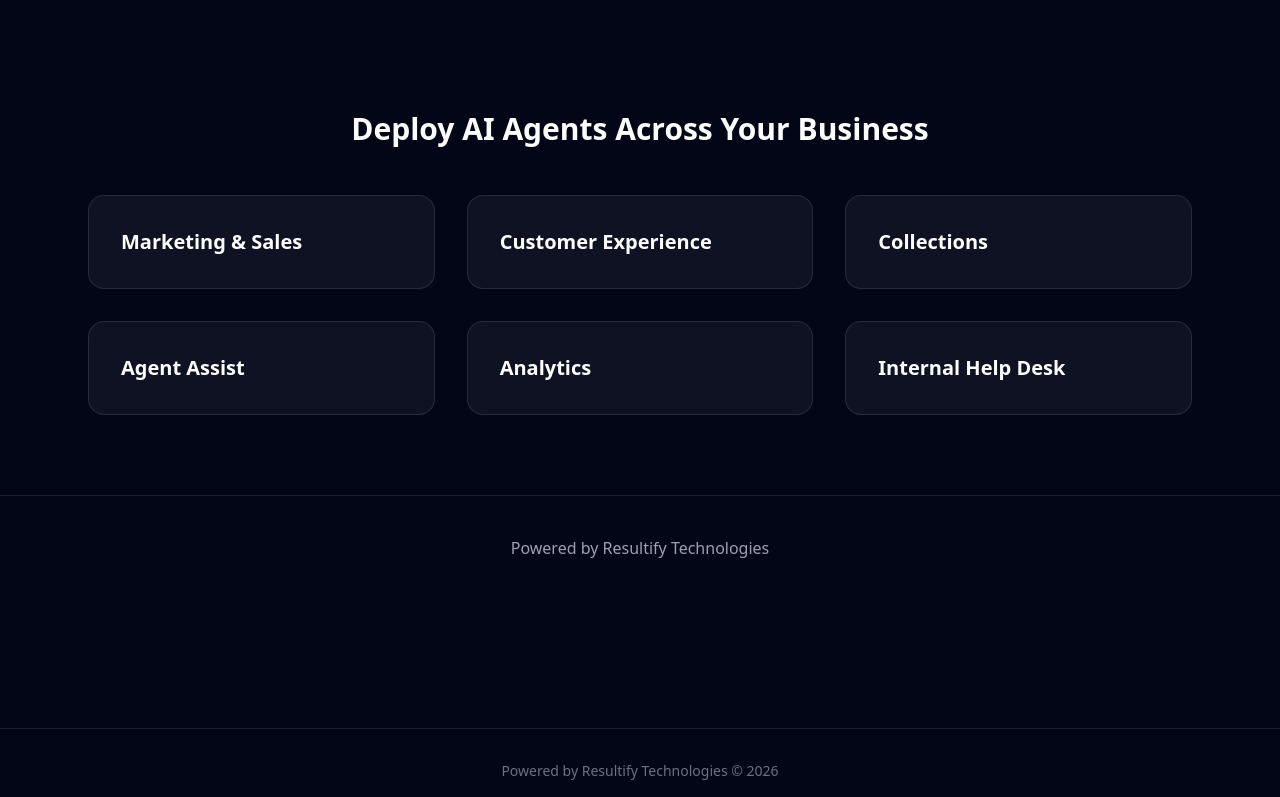
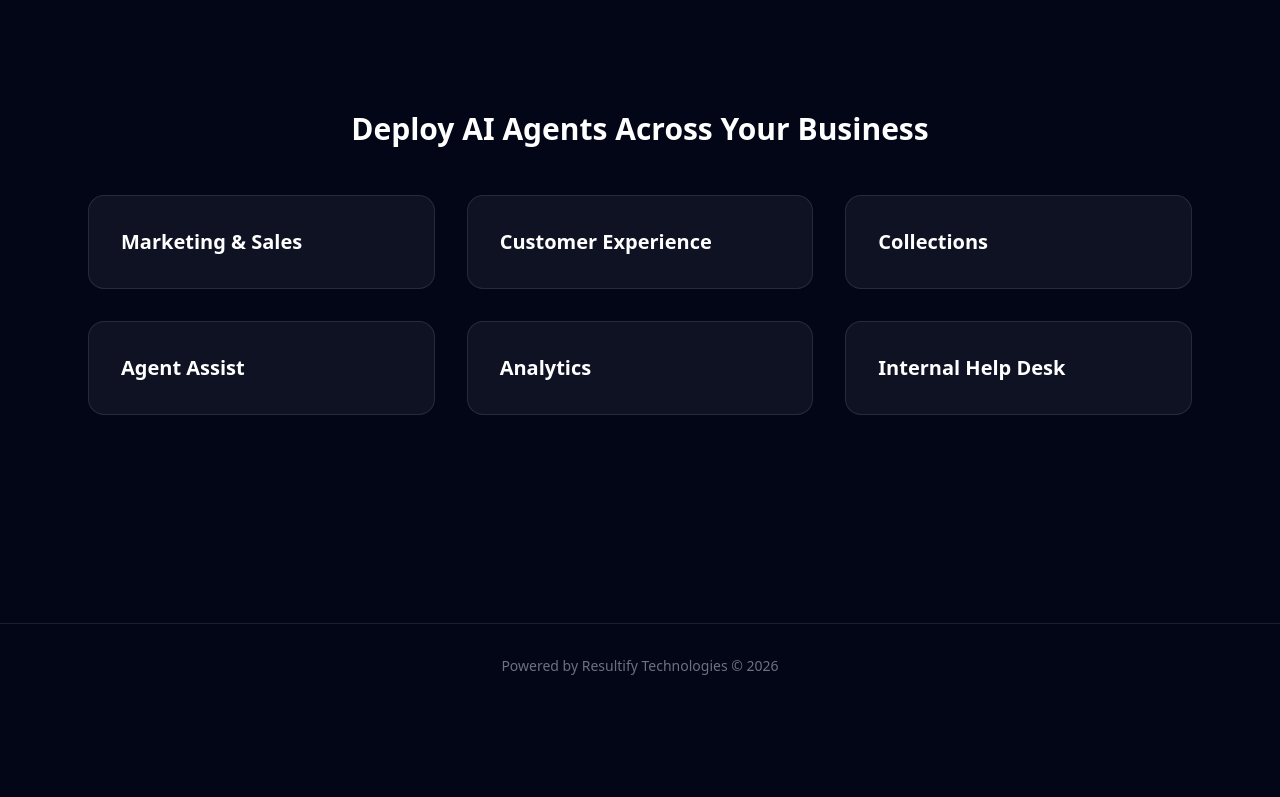
Before and after one commit to chetanshrm83/resultifytechnologies, a Next.js app: page / in a window 1280 px wide. Shown: the part 400-1197 px from the top of the page. After the commit the page ends 1108 px from the top, so only its background shows below. Built offline with nearby package versions, Linux system fonts and the light colour scheme.

Commit message:
Update page.tsx

```diff
--- a/app/page.tsx
+++ b/app/page.tsx
@@ -58,11 +58,6 @@ export default function HomePage() {
           ))}
         </div>
       </section>
-
-      {/* FOOTER */}
-      <footer className="text-center py-10 border-t border-white/10 text-gray-400">
-        Powered by Resultify Technologies
-      </footer>
     </main>
   );
 }
```
